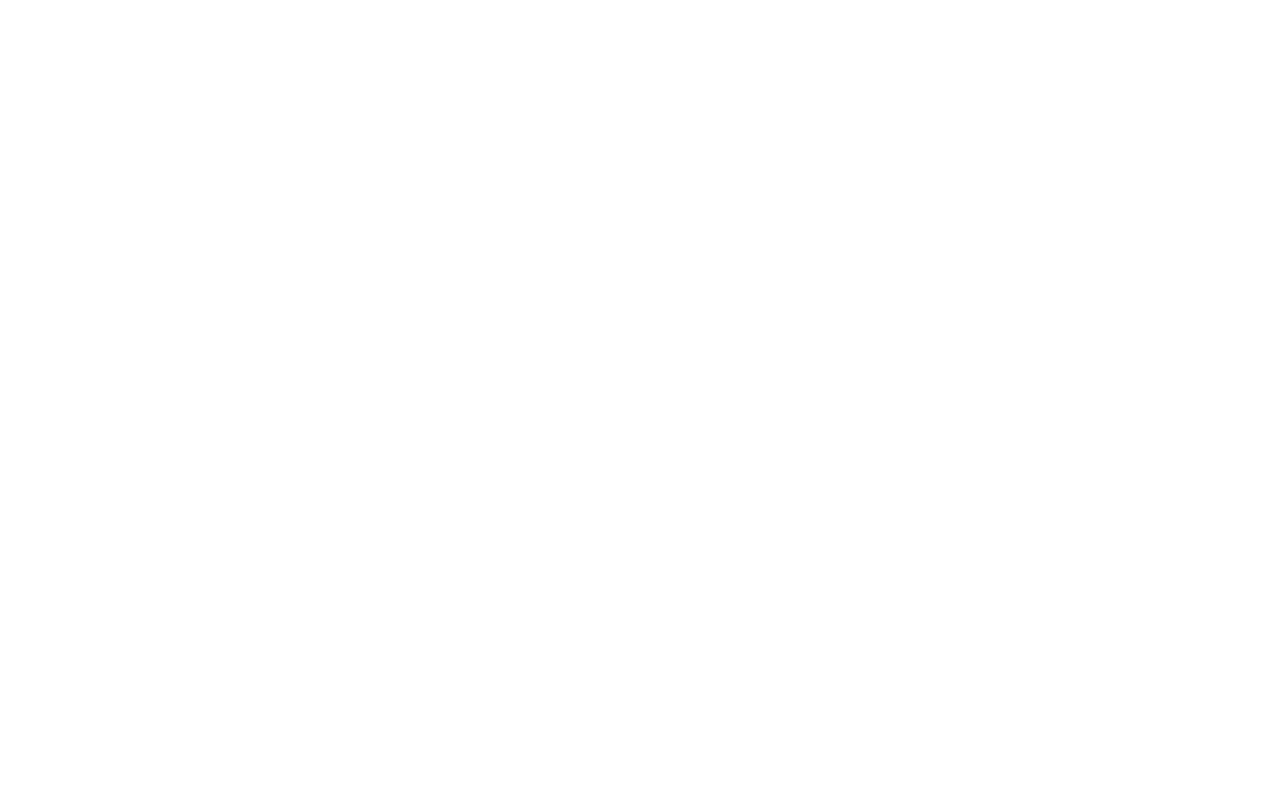
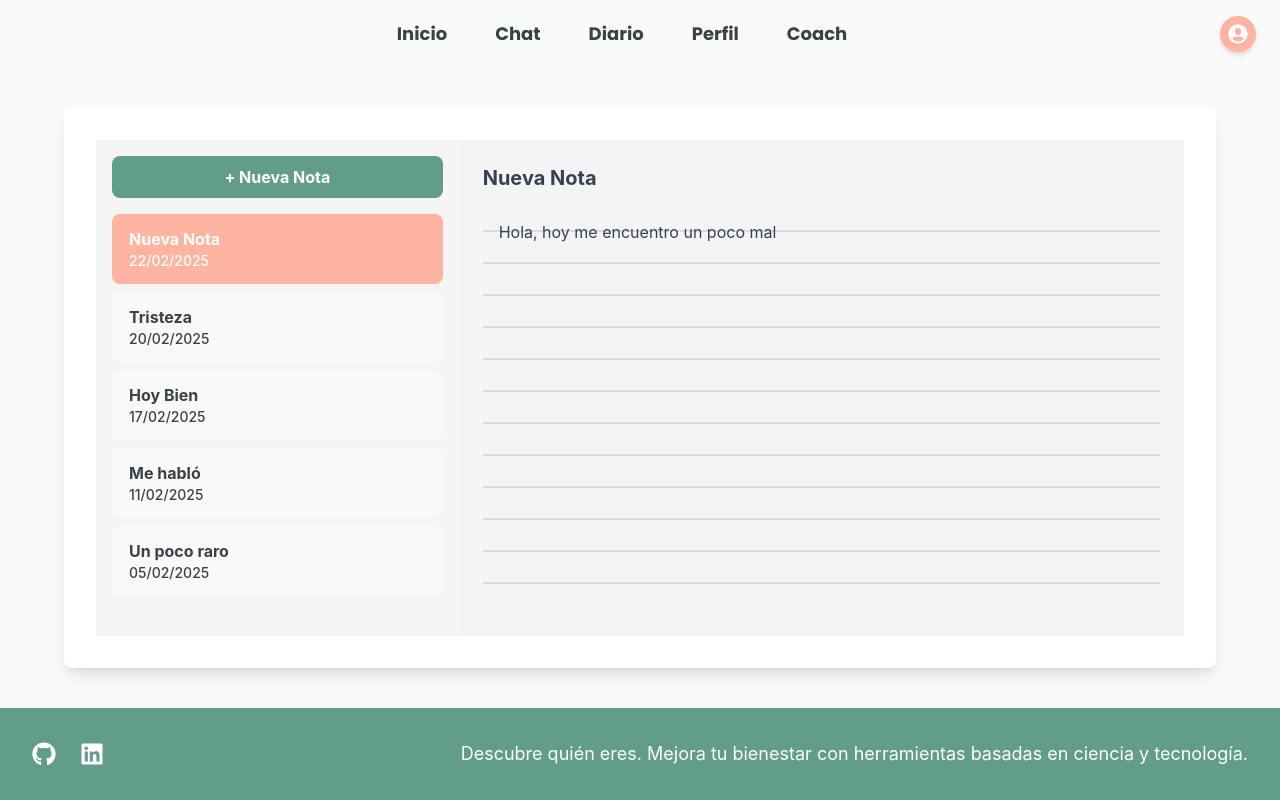
Before and after one commit to pablolobat0/bigFive, a React (Vite) app in the folder frontend/: page /diario in a window 1280 px wide. Before the commit this address had no page. Built offline with nearby package versions, Linux system fonts and the light colour scheme.

Commit message:
Primera versión funcional del diario

```diff
--- a/frontend/src/App.tsx
+++ b/frontend/src/App.tsx
@@ -2,6 +2,7 @@
 import { Routes, Route, Navigate } from "react-router-dom";
 import LandingPage from "./pages/LandingPage.tsx";
 import Chat from "./pages/Chat.tsx";
+import Diario from "./pages/Diario.tsx";
 
 const App: React.FC = () => {
   return (
@@ -10,6 +11,7 @@
       <Route path="/" element={<Navigate to="/inicio" />} />
       <Route path="/inicio" element={<LandingPage />} />
       <Route path="/chat" element={<Chat />} />
+      <Route path="/diario" element={<Diario />} />
     </Routes>
   </div>
   );
--- /dev/null
+++ b/frontend/src/components/NoteEditor.tsx
@@ -0,0 +1,34 @@
+import React from "react";
+
+const NoteEditor = ({ note, onUpdateNote }: any) => {
+  const handleTitleChange = (e: React.ChangeEvent<HTMLInputElement>) => {
+    onUpdateNote({ ...note, title: e.target.value });
+  };
+
+  const handleContentChange = (e: React.ChangeEvent<HTMLTextAreaElement>) => {
+    onUpdateNote({ ...note, content: e.target.value });
+  };
+
+  return (
+    <section className="w-2/3 p-6 bg-gray-100 flex flex-col">
+      <input
+        className="text-xl font-bold mb-2 bg-transparent border-none focus:outline-none text-gray-700"
+        value={note.title}
+        onChange={handleTitleChange}
+      />
+      <textarea
+        className="w-full flex-1 p-4 bg-transparent border-none resize-none focus:outline-none text-gray-700"
+        value={note.content}
+        onChange={handleContentChange}
+        placeholder="Escribe aquí..."
+        style={{
+          backgroundImage: "linear-gradient(transparent 95%, rgba(0,0,0,0.1) 5%)",
+          backgroundSize: "100% 2rem",
+          lineHeight: "2rem",
+        }}
+      />
+    </section>
+  );
+};
+
+export default NoteEditor;
--- /dev/null
+++ b/frontend/src/components/NoteList.tsx
@@ -0,0 +1,28 @@
+import React from "react";
+
+const NoteList = ({ notes, selectedNote, onSelectNote, onNewNote }: any) => {
+  return (
+    <aside className="w-1/3 bg-sidebar p-4 flex flex-col">
+      <button
+        className="mb-4 bg-secondary text-white px-4 py-2 rounded-lg font-bold hover:bg-opacity-90 transition"
+        onClick={onNewNote}
+      >
+        + Nueva Nota
+      </button>
+      {notes.map((note: any) => (
+        <button
+          key={note.id}
+          className={`block w-full text-left px-4 py-3 rounded-lg mb-2 transition-all ${
+            selectedNote.id === note.id ? "bg-third text-white" : "text-headerText hover:bg-gray-200"
+          }`}
+          onClick={() => onSelectNote(note)}
+        >
+          <h3 className="font-bold">{note.title}</h3>
+          <p className="text-sm">{note.date}</p>
+        </button>
+      ))}
+    </aside>
+  );
+};
+
+export default NoteList;
--- /dev/null
+++ b/frontend/src/pages/Diario.tsx
@@ -0,0 +1,52 @@
+import React, { useState } from "react";
+import Header from "../components/Header";
+import Footer from "../components/Footer";
+import NoteList from "../components/NoteList";
+import NoteEditor from "../components/NoteEditor";
+
+const DiarioPage: React.FC = () => {
+  const [notes, setNotes] = useState([
+    { id: 1, title: "Nueva Nota", date: "22/02/2025", content: "Hola, hoy me encuentro un poco mal" },
+    { id: 2, title: "Tristeza", date: "20/02/2025", content: "Hoy tuve un día difícil..." },
+    { id: 3, title: "Hoy Bien", date: "17/02/2025", content: "Me sentí feliz porque..." },
+    { id: 4, title: "Me habló", date: "11/02/2025", content: "Recibí un mensaje inesperado" },
+    { id: 5, title: "Un poco raro", date: "05/02/2025", content: "Sentí algo diferente hoy" },
+  ]);
+
+  const [selectedNote, setSelectedNote] = useState(notes[0]);
+
+  const handleSelectNote = (note: any) => {
+    setSelectedNote(note);
+  };
+
+  const handleUpdateNote = (updatedNote: any) => {
+    setNotes((prevNotes) =>
+      prevNotes.map((note) => (note.id === updatedNote.id ? updatedNote : note))
+    );
+    setSelectedNote(updatedNote);
+  };
+
+  const handleNewNote = () => {
+    const newNote = {
+      id: notes.length + 1,
+      title: "Nueva Nota",
+      date: new Date().toLocaleDateString(),
+      content: "",
+    };
+    setNotes([newNote, ...notes]);
+    setSelectedNote(newNote);
+  };
+
+  return (
+    <div className="bg-landing2Bg min-h-screen w-full flex flex-col">
+      <Header />
+      <div className="flex flex-1 bg-white shadow-lg rounded-lg overflow-hidden mt-10 mb-10 p-8 mx-10 max-w-6xl w-full self-center">
+        <NoteList notes={notes} selectedNote={selectedNote} onSelectNote={handleSelectNote} onNewNote={handleNewNote} />
+        <NoteEditor note={selectedNote} onUpdateNote={handleUpdateNote} />
+      </div>
+      <Footer />
+    </div>
+  );
+};
+
+export default DiarioPage;
```
